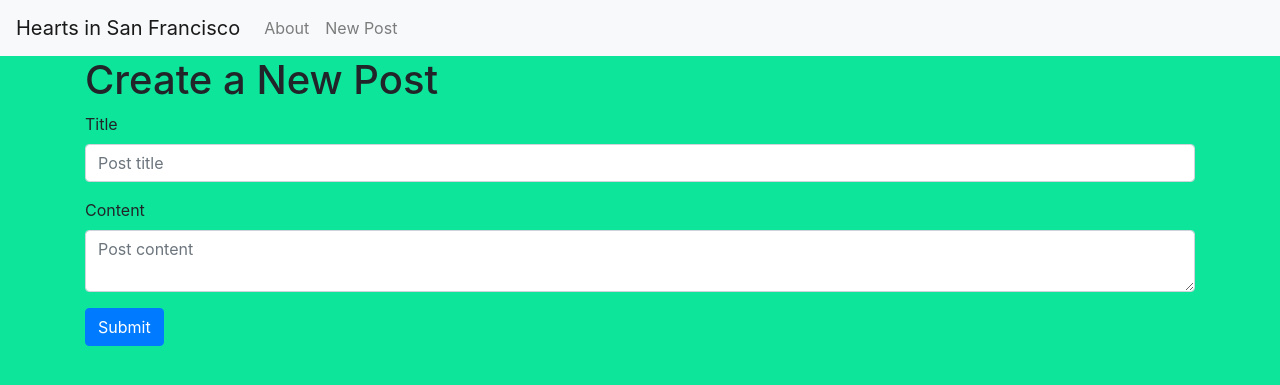
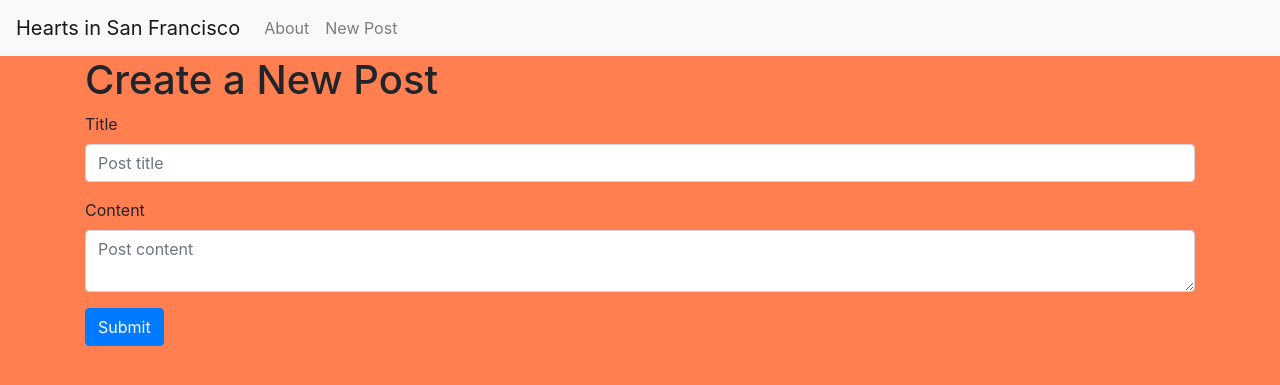
Before and after one commit to benish-khan/cci-demo-bb, a Flask app: page /create in a window 1280 px wide. Shown: the top 385 px of the page. Run offline with Flask 2, Linux system fonts and the light colour scheme; some libraries are stand-ins or nearby versions.

Commit message:
Adding coral back as background color

```diff
--- a/templates/base.html
+++ b/templates/base.html
@@ -11,7 +11,7 @@
     <title>{% block title %} {% endblock %}</title>
     <style>
       body{
-        background-color: #0de69a;
+        background-color:coral;
       }
     </style>
   </head>
```
